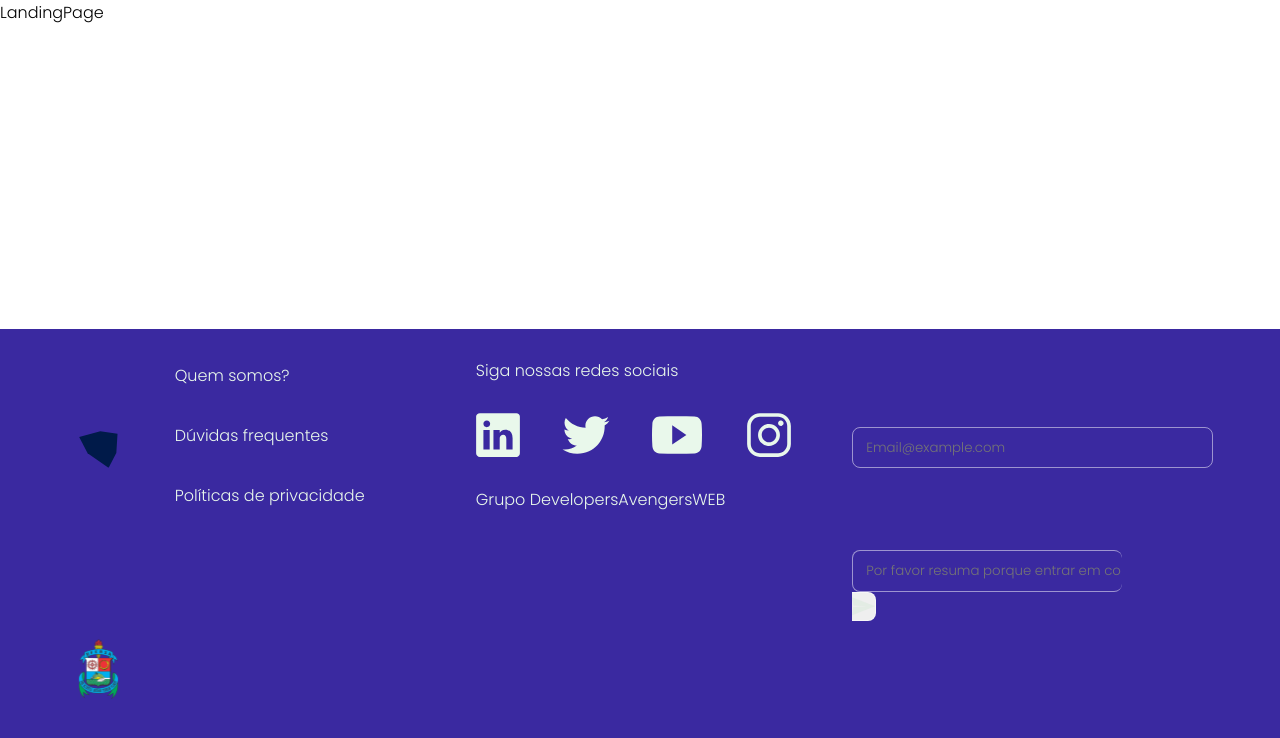
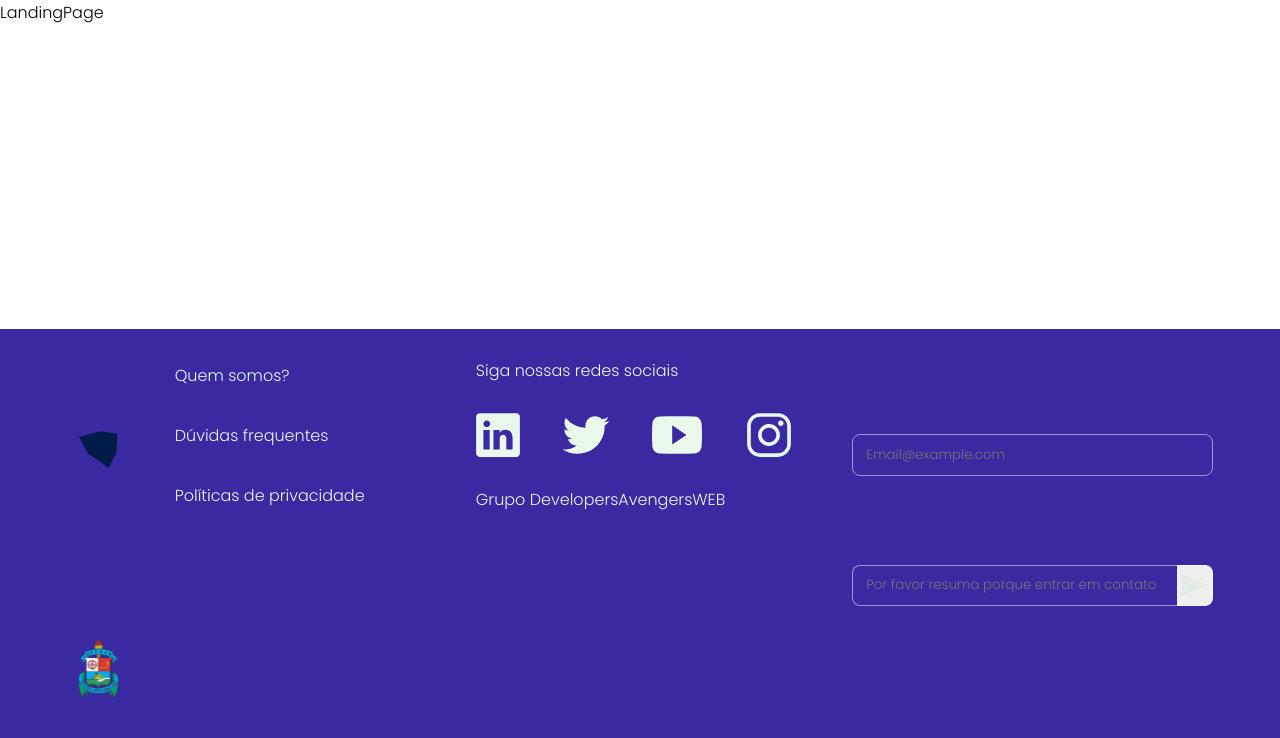
Before and after one commit to Rellyso/community-money-next, a Next.js app: page / in a window 1280 px wide. Shown: the top 738 px of the page. Built offline with nearby package versions, Linux system fonts and the light colour scheme.

Commit message:
ajust of footer

```diff
--- a/src/components/Footer/index.tsx
+++ b/src/components/Footer/index.tsx
@@ -42,13 +42,13 @@ const Footer: NextPage = () => {
       </div>
       <div className={style.contentInput}>
         <Input placeholder="Email@example.com" />
-        <div className="input-group">
+        <div className={style.inputGroup}>
           <Input placeholder="Por favor resuma porque entrar em contato" />
-          <div className={`${style.groupInput} input-group-append `}>
-            <button className="btn btn-outline-secondary" type="button">
+          <div className="input-group-append">
+            <button className="btn" type="button">
               <Image
                 width={23}
-                height={27}
+                height={23}
                 className={style.arrowButton}
                 src={arrowSend}
                 alt="Flecha de envio"
--- a/src/components/Footer/style.module.scss
+++ b/src/components/Footer/style.module.scss
@@ -62,22 +62,30 @@
       background: transparent;
     }
 
-    div {
+    .inputGroup {
+      display: grid;
+      grid-template-columns: .9fr .1fr;
       align-self: start;
-      .groupInput {
-        margin: 0 !important;
-      }
 
       input {
         border-right: none;
+        width: 100%;
+        border-top-right-radius: 0;
+        border-bottom-right-radius: 0;
       }
 
+      div {
+        display: grid;
+
         button {
-        display: flex;
+          display: grid;
+          height: 100%;
           align-items: center;
           border: 1px solid rgba(255, 255, 255, 0.5);
           border-left: none;
-        height: 100%;
+
+          padding: 0;
+
           border-radius: 0 8px 8px 0;
           outline: none;
 
@@ -95,6 +103,8 @@
           }
         }
       }
+
+    }
   }
 
   @media (max-width: 927px) {
@@ -110,6 +120,7 @@
     & {
       grid-template-columns: 1fr;
       grid-auto-flow: row;
+      min-height: auto;
 
       .contentInput {
         row-gap: 1rem;
```
Lines whose indentation alone changed are shown as unchanged.
